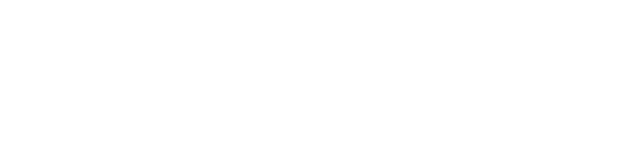
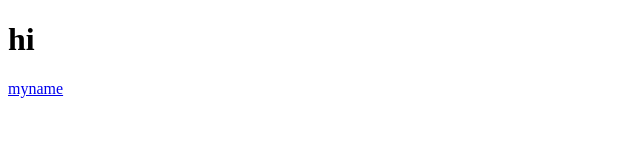
Before and after one commit to murod3363/murod_mee, a plain HTML site: page index.html in a window 1280 px wide. Shown: the whole page, without its empty margins (0-640 px from the left). Drawn offline with Linux system fonts and the light colour scheme.

Commit message:
yangi header qo'shdim

```diff
--- a/index.html
+++ b/index.html
@@ -8,5 +8,11 @@
 </head>
 <body>
 
+    <header>
+        <div class="container">
+            <h1>hi</h1>
+            <a href="#" class="logo">myname</a>
+        </div>
+    </header>
 </body>
 </html>
```
